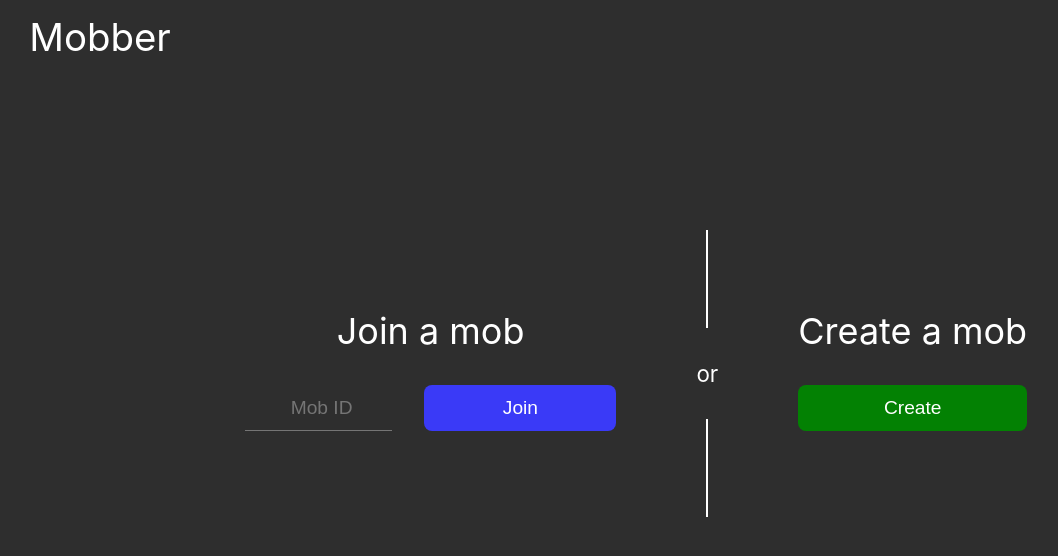
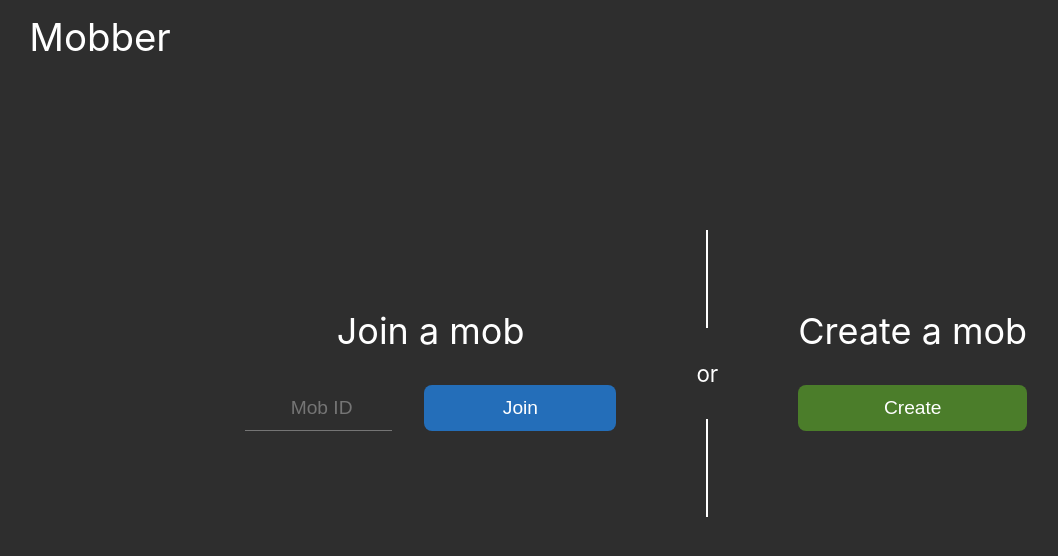
Before and after one commit to camleng/mobber, a React (Create React App) app: page / in a window 1280 px wide. Shown: the top 556 px of the page, without its empty margins (4-1062 px from the left). Built offline with nearby package versions, Linux system fonts and the light colour scheme.

Commit message:
feat: Newer, more pastel-like colors

```diff
--- a/src/colors.scss
+++ b/src/colors.scss
@@ -3,8 +3,7 @@ $lightgray: #757575;
 $darkgray: #2e2e2e;
 $black: #000;
 $white: #fff;
-$green: #038103;
-$blue: #3a3af7;
-$red: #ce2121;
-$yellow: #d4d400;
-$burntorange: #b67600;
+$green: #4b7d2a;
+$blue: #246eb9;
+$red: #e63946;
+$burntorange: #a35f00;
```
